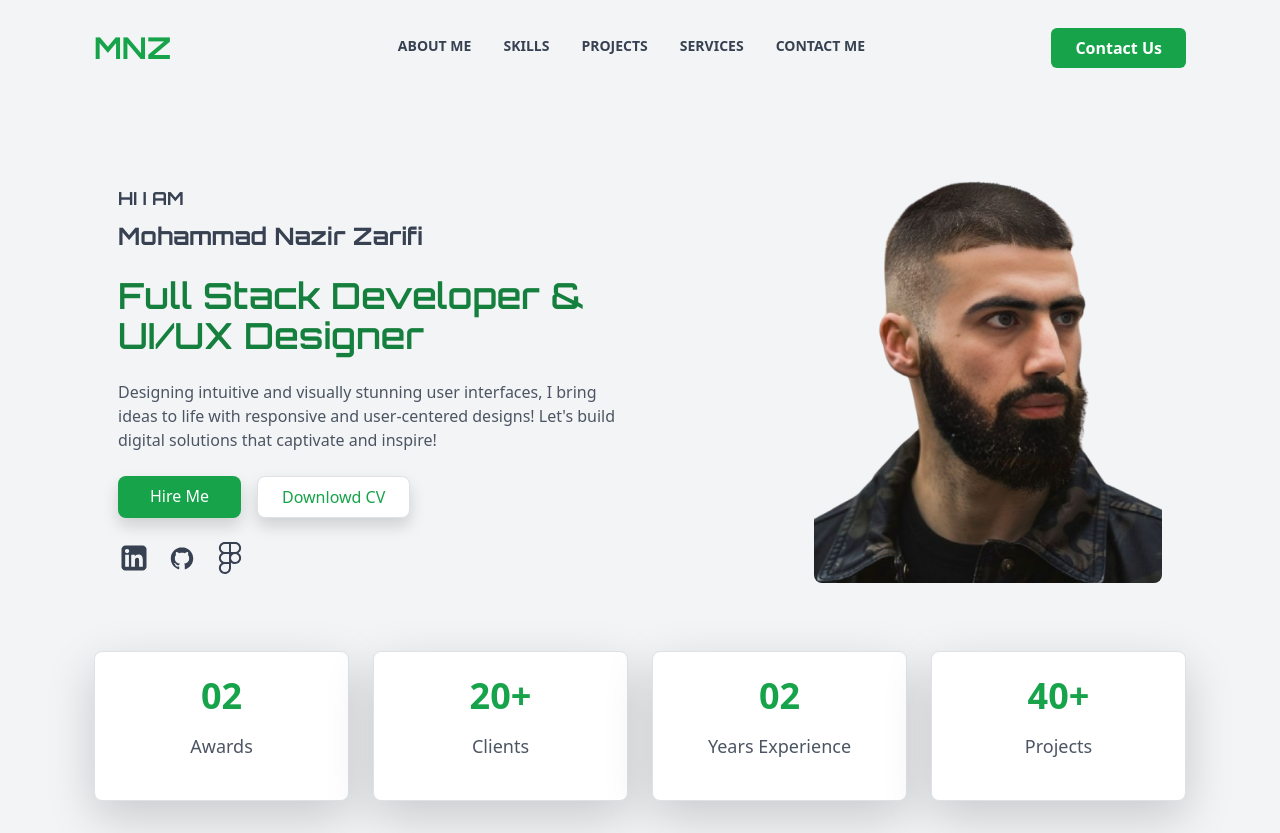
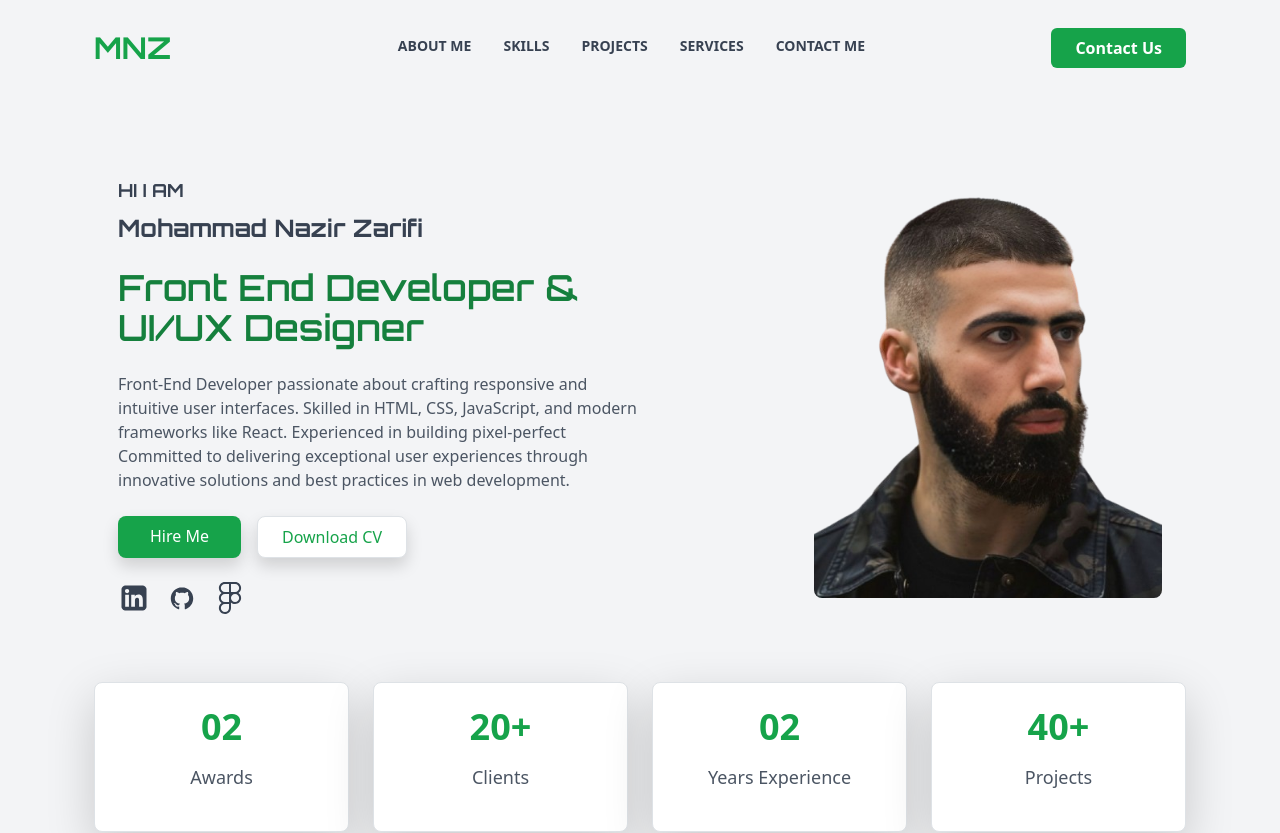
Before and after one commit to MuhammadNazir786/portfilio, a React (Vite) app: page / in a window 1280 px wide. Shown: the top 833 px of the page. Built offline with nearby package versions, Linux system fonts and the light colour scheme.

Commit message:
update:salam

```diff
--- a/src/App.jsx
+++ b/src/App.jsx
@@ -14,9 +14,9 @@ import Footer from "./portfilio/Footer";
 const App = () => {
   const data = {
     name: "Mohammad Nazir Zarifi",
-    title: "Full Stack Developer & UI/UX Designer",
+    title: "Front End Developer & UI/UX Designer",
     description:
-      "Designing intuitive and visually stunning user interfaces, I bring ideas to life with responsive and user-centered designs! Let's build digital solutions that captivate and inspire!",
+      "Front-End Developer passionate about crafting responsive and intuitive user interfaces. Skilled in HTML, CSS, JavaScript, and modern frameworks like React. Experienced in building pixel-perfect Committed to delivering exceptional user experiences through innovative solutions and best practices in web development.",
     imageUrl: profil, // Replace with your image URL
   };
 
--- a/src/index.css
+++ b/src/index.css
@@ -1,6 +1,11 @@
 @tailwind base;
 @tailwind components;
 @tailwind utilities;
+
+html {
+  scroll-behavior: smooth;
+}
+
 
 @layer base {
     /* Default Styles */
--- a/src/portfilio/Hero.jsx
+++ b/src/portfilio/Hero.jsx
@@ -1,11 +1,19 @@
+import { motion } from "framer-motion";
 import { AiFillLinkedin } from "react-icons/ai";
 import { DiGithubBadge } from "react-icons/di";
 import { FaFigma } from "react-icons/fa6";
+
 const Hero = ({ data }) => {
   return (
     <section id="hero" className="bg-gray-100 pb-5 md:pt-20">
-      <div className="container flex-col-reverse mx-auto flex md:flex-row md:justify-between items-center px-5 pt-12 md:pt-10 md:px-0">
-        <div className="md:w-1/2 md:pt-14 pt-20">
+      <div className="container mx-auto flex flex-col-reverse md:flex-row md:justify-between items-center px-5 pt-12 md:pt-10 md:px-0">
+        {/* Left content */}
+        <motion.div
+          className="md:w-1/2 md:pt-14 pt-20"
+          initial={{ opacity: 0, x: -50 }}
+          animate={{ opacity: 1, x: 0 }}
+          transition={{ duration: 0.8, ease: "easeOut" }}
+        >
           <h1 className="orbitron-uniquifier text-lg text-gray-700 font-bold mb-2">
             HI I AM
           </h1>
@@ -16,6 +24,8 @@ const Hero = ({ data }) => {
             {data.title}
           </p>
           <p className="mb-6 text-gray-600">{data.description}</p>
+
+          {/* Buttons */}
           <div className="flex space-x-4 mb-4">
             <a
               href="#contact"
@@ -27,9 +37,10 @@ const Hero = ({ data }) => {
               href="https://drive.google.com/file/d/1_X9rB8GctEzMg01LjHXgOWkBcBXtgx6F/view?usp=sharing"
               className="no-underline bg-white border text-green-600 px-6 py-2 rounded-lg shadow hover:bg-green-600 hover:text-green-500 transition"
             >
-              Downlowd CV
+              Download CV
             </a>
           </div>
+
           {/* Social Icons */}
           <div className="flex space-x-4">
             <a
@@ -50,14 +61,21 @@ const Hero = ({ data }) => {
               <FaFigma className="h-8 w-8 text-gray-700 hover:text-green-600 transition" />
             </a>
           </div>
-        </div>
-        <div className="md:w-1/3 h-1/3 mt-10 md:mt-0 flex justify-end ">
+        </motion.div>
+
+        {/* Right image */}
+        <motion.div
+          className="md:w-1/3 h-1/3 mt-10 md:mt-0 flex justify-end"
+          initial={{ opacity: 0, x: 50 }}
+          animate={{ opacity: 1, x: 0 }}
+          transition={{ duration: 0.8, ease: "easeOut", delay: 0.3 }}
+        >
           <img
             src={data.imageUrl}
             alt={data.name}
             className="rounded-lg max-w-full h-auto"
           />
-        </div>
+        </motion.div>
       </div>
     </section>
   );
--- a/src/portfilio/Navbar.jsx
+++ b/src/portfilio/Navbar.jsx
@@ -1,5 +1,5 @@
 import React, { useState } from "react";
-
+import { motion, AnimatePresence } from "framer-motion";
 const Navbar = () => {
   const [isOpen, setIsOpen] = useState(false);
 
@@ -80,33 +80,38 @@ const Navbar = () => {
       </div>
 
       {/* Mobile Menu */}
+      <AnimatePresence>
   {isOpen && (
-        <div className="md:hidden">
+    <motion.div
+      className="md:hidden"
+      initial={{ opacity: 0, y: -10 }}
+      animate={{ opacity: 1, y: 0 }}
+      exit={{ opacity: 0, y: -10 }}
+      transition={{ duration: 0.3 }}
+    >
       <div className="flex flex-col space-y-2 px-4 py-2">
-            <a href="#about" className="no-underline font-medium text-gray-700">
-              ABOUT ME
+        {["about", "skills", "projects", "services", "contact"].map((item) => (
+          <a
+            key={item}
+            href={`#${item}`}
+            className="no-underline font-medium text-gray-700"
+            onClick={() => setIsOpen(false)} // close on click
+          >
+            {item.toUpperCase()}
           </a>
-            <a href="#skills" className="no-underline font-medium text-gray-700">
-              SKILLS
-            </a>
-            <a href="#projects" className="no-underline font-medium text-gray-700">
-              PROJECTS
-            </a>
-            <a href="#services" className="no-underline font-medium text-gray-700">
-              SERVICES
-            </a>
-            <a href="#contact" className="no-underline font-medium text-gray-700">
-              CONTACT ME
-            </a>
+        ))}
         <a
           href="#hire"
           className="orbitron-uniquifier text-center no-underline font-medium bg-green-600 text-white px-4 py-2 rounded"
+          onClick={() => setIsOpen(false)}
         >
           Contact Us
         </a>
       </div>
-        </div>
+    </motion.div>
   )}
+</AnimatePresence>
+
     </nav>
   );
 };
--- a/src/portfilio/Services.jsx
+++ b/src/portfilio/Services.jsx
@@ -21,24 +21,24 @@ const services = [
     icon: <FaMobile className="w-10 h-10 text-green-600" />,
     skills: ["CSS Flexbox", "CSS Grid", "Media Queries", "Mobile-First"],
   },
-  {
-    title: "Full-Stack Development",
-    description: "Creating scalable web apps with MERN stack (MongoDB, Express.js, React, Node.js).",
-    icon: <FaLaptopCode className="w-10 h-10 text-red-600" />,
-    skills: ["MERN Stack", "Node.js", "Express", "MongoDB"],
-  },
-  {
-    title: "Backend Development",
-    description: "Building robust APIs and backend systems with Express, Node.js, and authentication.",
-    icon: <FaServer className="w-10 h-10 text-yellow-600" />,
-    skills: ["Node.js", "Express", "Datasractchar", "REST APIs"],
-  },
-  {
-    title: "Database Management",
-    description: "Optimizing databases with SQL & NoSQL solutions for scalable web applications.",
-    icon: <FaDatabase className="w-10 h-10 text-teal-600" />,
-    skills: ["MongoDB", "MySQL", "Firebase", "PostgreSQL"],
-  },
+  // {
+  //   title: "Full-Stack Development",
+  //   description: "Creating scalable web apps with MERN stack (MongoDB, Express.js, React, Node.js).",
+  //   icon: <FaLaptopCode className="w-10 h-10 text-red-600" />,
+  //   skills: ["MERN Stack", "Node.js", "Express", "MongoDB"],
+  // },
+  // {
+  //   title: "Backend Development",
+  //   description: "Building robust APIs and backend systems with Express, Node.js, and authentication.",
+  //   icon: <FaServer className="w-10 h-10 text-yellow-600" />,
+  //   skills: ["Node.js", "Express", "Datasractchar", "REST APIs"],
+  // },
+  // {
+  //   title: "Database Management",
+  //   description: "Optimizing databases with SQL & NoSQL solutions for scalable web applications.",
+  //   icon: <FaDatabase className="w-10 h-10 text-teal-600" />,
+  //   skills: ["MongoDB", "MySQL", "Firebase", "PostgreSQL"],
+  // },
 ];
 
 const Services = () => {
--- a/src/portfilio/SkillParent.jsx
+++ b/src/portfilio/SkillParent.jsx
@@ -1,24 +1,29 @@
 import Skills from "./Skills";
 // Import icons from react-icons
+import { FaFigma } from "react-icons/fa";
 import { RiTailwindCssFill } from "react-icons/ri";
 import { SiNextdotjs } from "react-icons/si";
 import { SiTypescript } from "react-icons/si";
 import { FaReact } from "react-icons/fa";
-
 import { FaSass } from "react-icons/fa";
+import { FaGitAlt } from "react-icons/fa";
 
 const skillsData = [
   {
+    name: "Figma",
+    icon: <FaFigma className="w-12 h-12 text-gray-800" />,
+  },
+  {
     name: "Tailwind",
-        icon: <RiTailwindCssFill className="w-12 h-12 text-blue-700"/>,
+    icon: <RiTailwindCssFill className="w-12 h-12 text-blue-700" />,
   },
   {
     name: "Sass",
-        icon: <FaSass  className="w-12 h-12 text-white bg-pink-500"/>
+    icon: <FaSass className="w-12 h-12 text-white bg-pink-500" />,
   },
   {
     name: "Typescript",
-        icon: <SiTypescript className="w-12 h-12 text-blue-500"/>
+    icon: <SiTypescript className="w-12 h-12 text-blue-500" />,
   },
   {
     name: "React",
@@ -27,12 +32,15 @@ const skillsData = [
 
   {
     name: "Next JS",
-    icon:<SiNextdotjs className="w-12 h-12"/>
+    icon: <SiNextdotjs className="w-12 h-12" />,
   },
-
-
+  {
+    name: "git",
+    icon: <FaGitAlt className="w-12 h-12 text-orange-700" />,
+  },
 ];
 
+//ابسلیابل
 function SkillParent() {
   return (
     <div id="skills" className="w-full">
```
Lines whose indentation alone changed are shown as unchanged.
